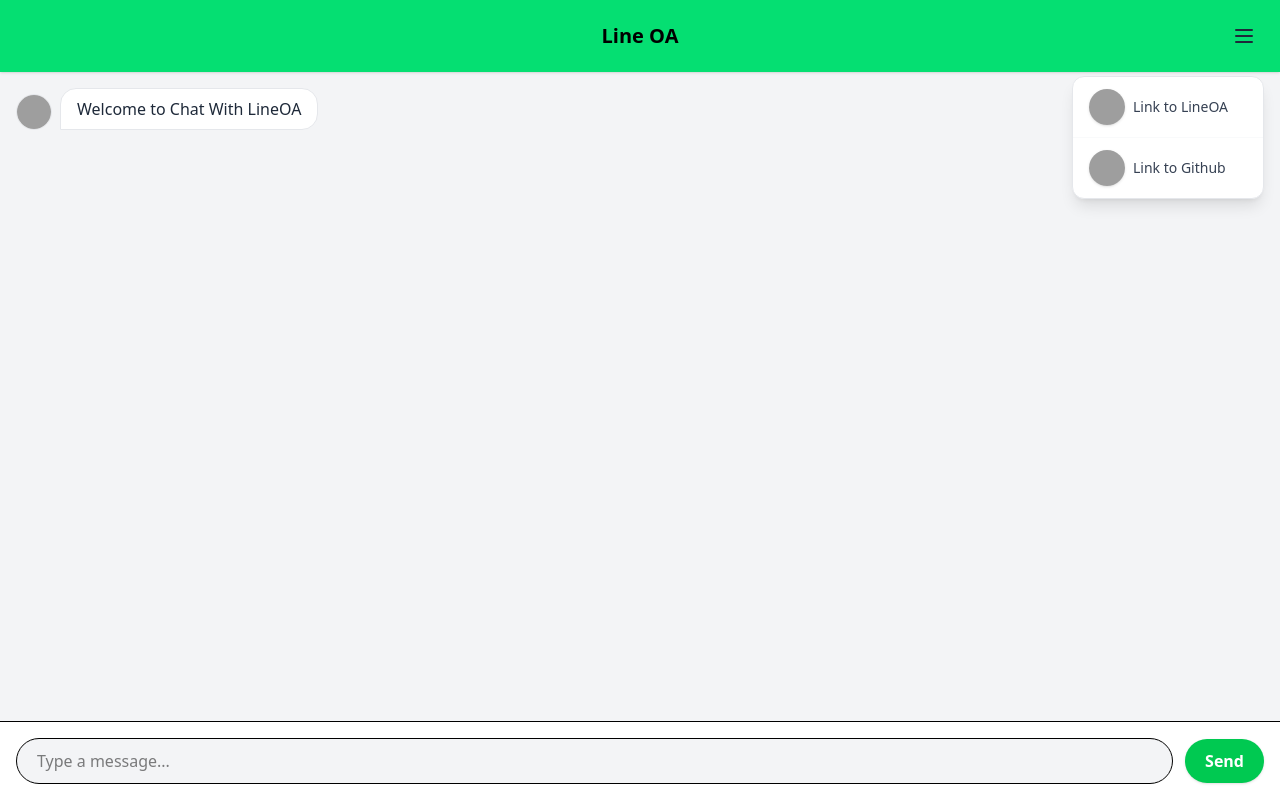
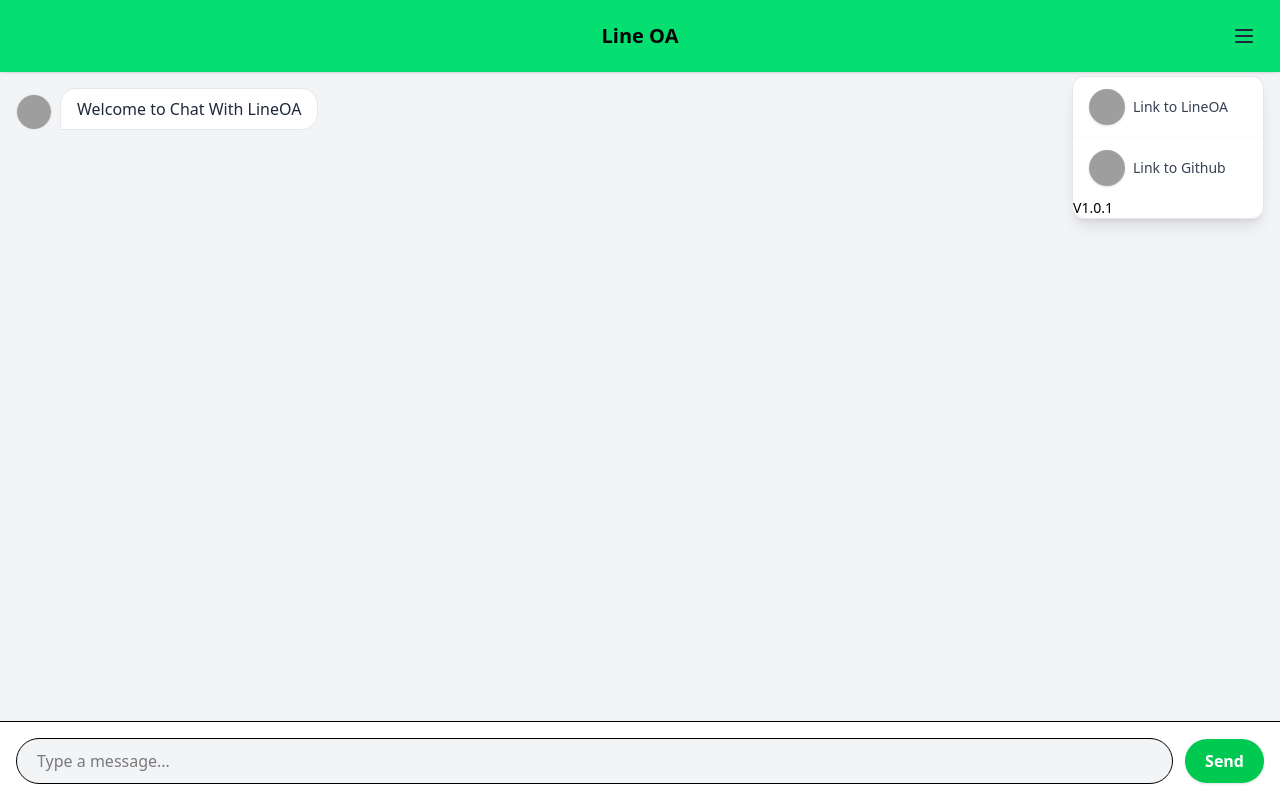
Before and after one commit to gpicha3/line-oa-chat, a Next.js app: page /chat in a window 1280 px wide. Both pictures are taken after a click on the button 1243 px from the left and 36 px from the top of the page. Built offline with nearby package versions, Linux system fonts and the light colour scheme; no server answers; grey boxes are pictures that could not be loaded; what @line/bot-sdk would draw is missing.

Commit message:
Adding version test

```diff
--- a/src/components/chat/ChatHeader.tsx
+++ b/src/components/chat/ChatHeader.tsx
@@ -61,6 +61,7 @@
                   <span className="font-medium text-gray-700">Link to Github</span>
                 </a>
               </li>
+              <li>V1.0.1</li>
             </ul>
           </div>
         </>
```
